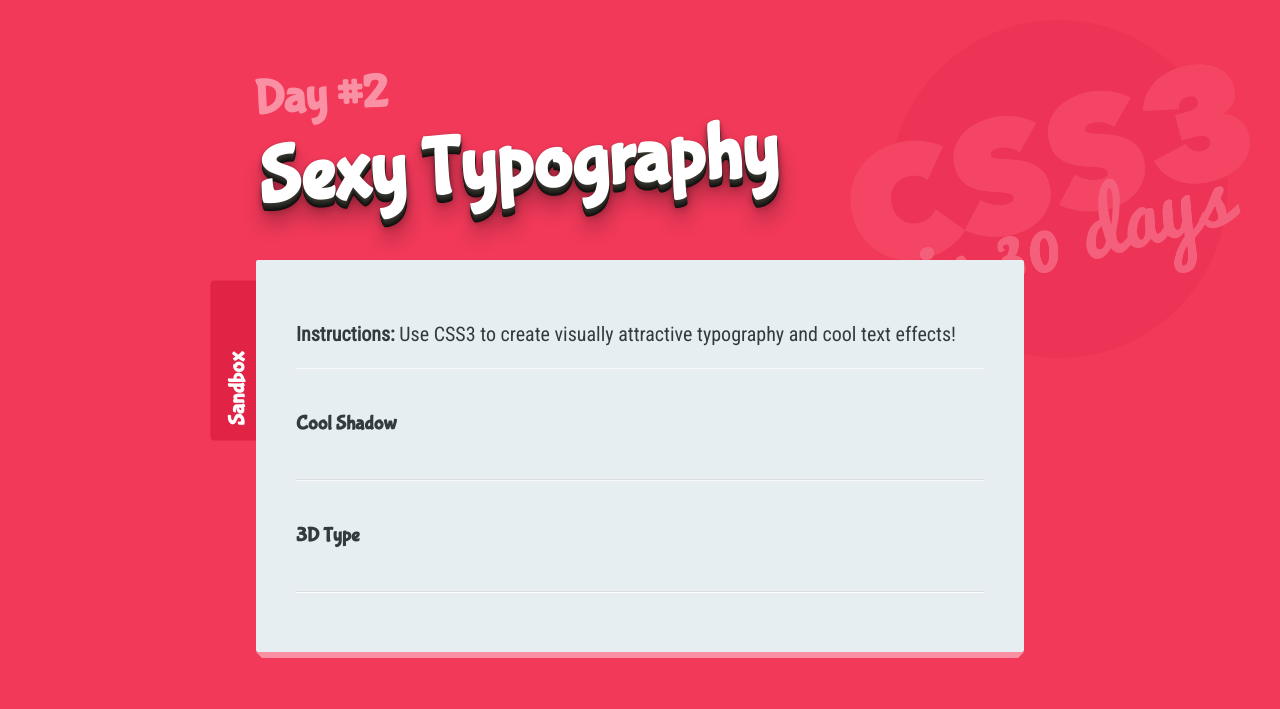
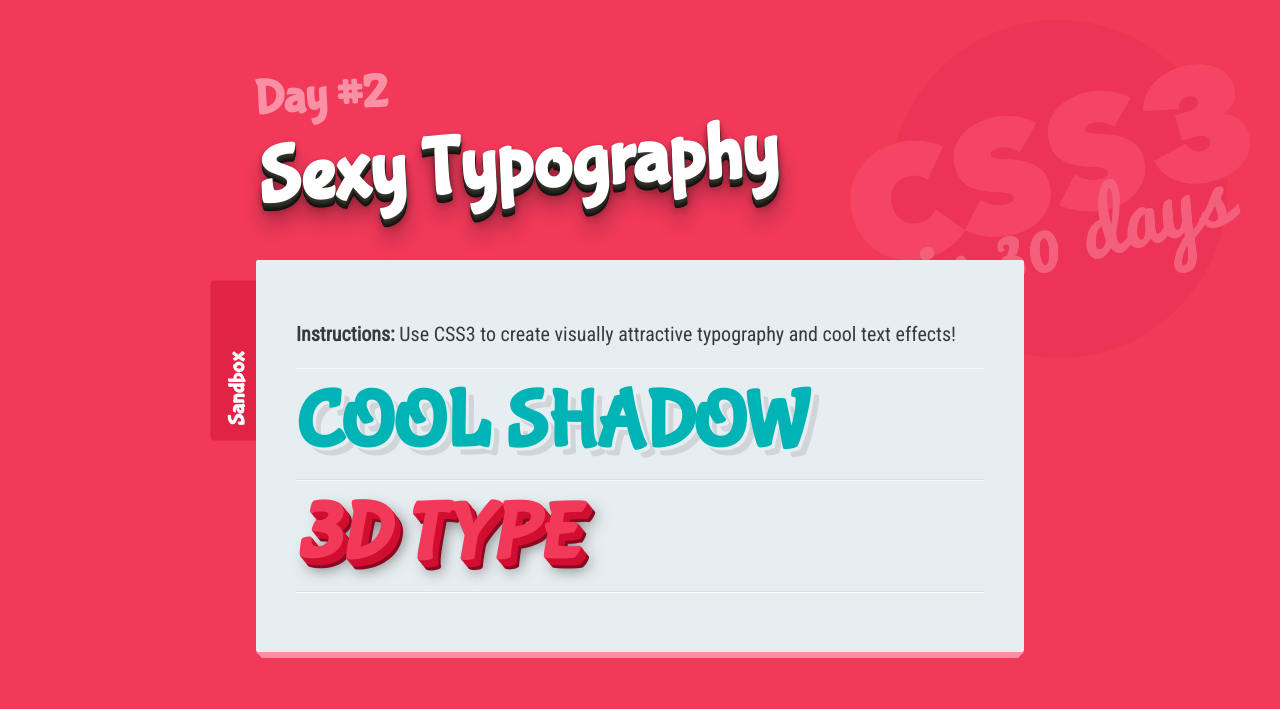
Before and after one commit to erick-sk/CSS3-in-30-days, a plain HTML site: page 02-sexy-typography/index.html in a window 1280 px wide. Shown: the top 709 px of the page. Drawn offline with Linux system fonts and the light colour scheme; a web font is replaced by a local one.

Commit message:
Retro and 3D Style Typographies

```diff
--- a/02-sexy-typography/sandbox.css
+++ b/02-sexy-typography/sandbox.css
@@ -3,3 +3,26 @@
     CODE YOUR STYLES BELOW!
 
    ====================================== */
+
+.shadow-typo {
+  position: relative;
+  display: inline-block;
+  font-size: 4em;
+  text-transform: uppercase;
+  color: #00b3b4;
+  text-shadow: 3px 3px 0px #e7eef1, 8px 8px 0px rgba(0, 0, 0, 0.1);
+}
+
+.threedee-typo {
+  font-size: 4em;
+  text-transform: uppercase;
+  color: #f2395a;
+  -webkit-transform: skew(-5deg, -5deg) rotate(5deg);
+  transform: skew(-5deg, -5deg) rotate(5deg);
+  -webkit-transform-origin: center center;
+  transform-origin: center center;
+  text-shadow: 1px 1px #d10e31, 2px 2px #d10e31, 3px 3px #d10e31,
+    4px 4px #d10e31, 5px 5px #d10e31, 6px 6px #d10e31, 7px 7px #d10e31,
+    8px 8px #890920, 9px 9px #890920, 10px 10px #890920,
+    11px 11px 15px rgba(0, 0, 0, 0.5);
+}
```
